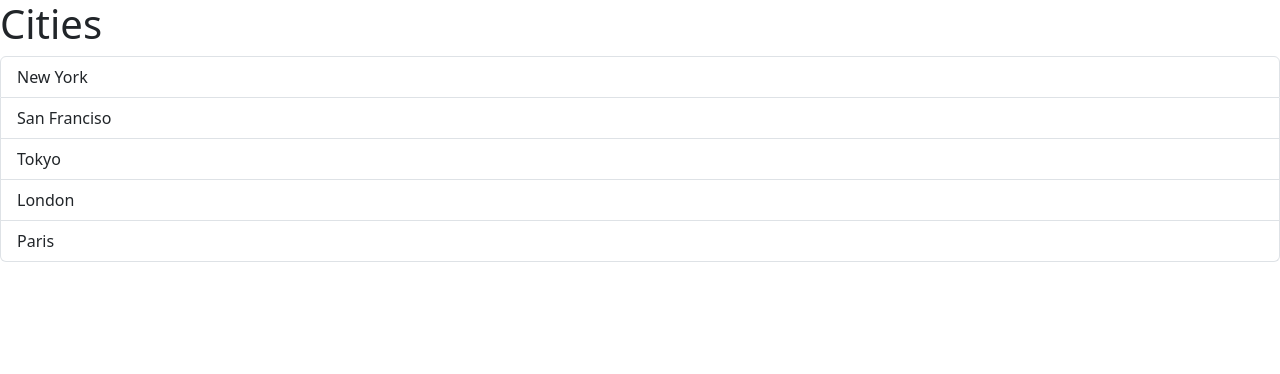
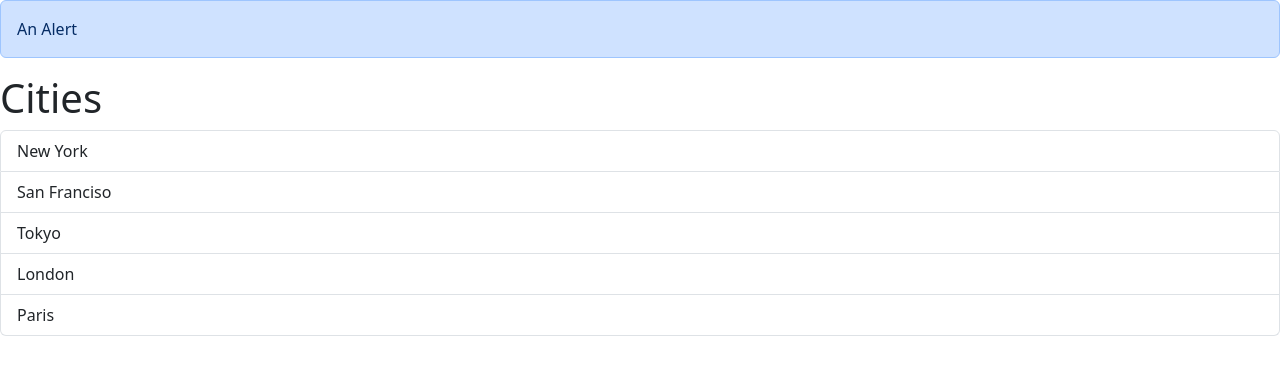
Before and after one commit to shubham23471/react-ts-101, a React (Vite) app: page / in a window 1280 px wide. Shown: the top 374 px of the page. Built offline with nearby package versions, Linux system fonts and the light colour scheme.

Commit message:
static alert

```diff
--- a/src/App.tsx
+++ b/src/App.tsx
@@ -1,4 +1,5 @@
 import ListGroup from "./components/ListGroup";
+import Alert from "./components/Alert";
 
 // we use this component like regular HTML tag
 function App() {
@@ -11,6 +12,8 @@ function App() {
   };
 
   return (
+    <>
+      <div className="alert  alert-primary"> An Alert</div>
       <div>
         <ListGroup
           items={items}
@@ -18,6 +21,7 @@ function App() {
           onSelectItem={handleSelectItem}
         />{" "}
       </div>
+    </>
   );
 }
 
--- /dev/null
+++ b/src/components/Alert.tsx
@@ -0,0 +1,5 @@
+const Alert = () => {
+  return <div>Alert</div>;
+};
+
+export default Alert;
```
Also changed, not shown: 1 other file (tests, documents, lock files or other folders). Lines whose indentation alone changed are shown as unchanged.
